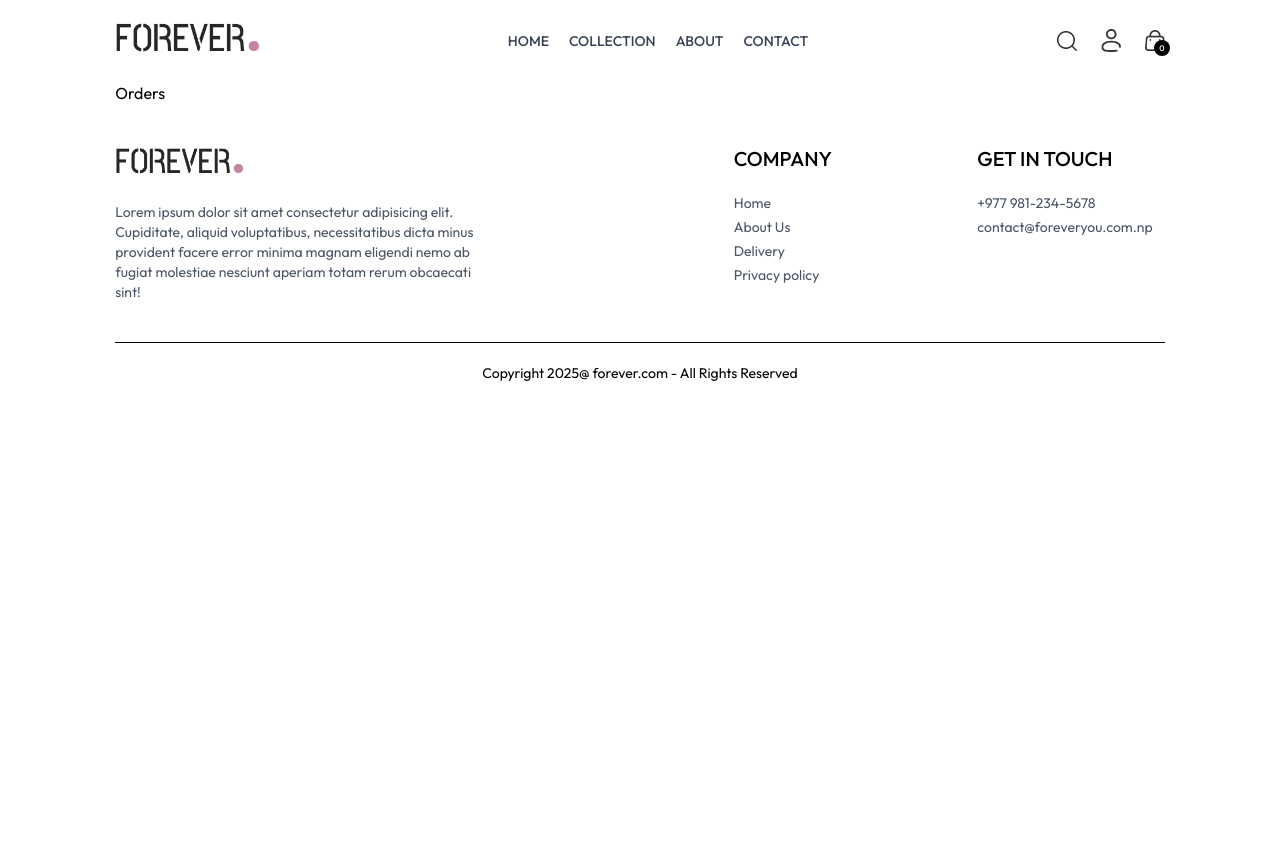
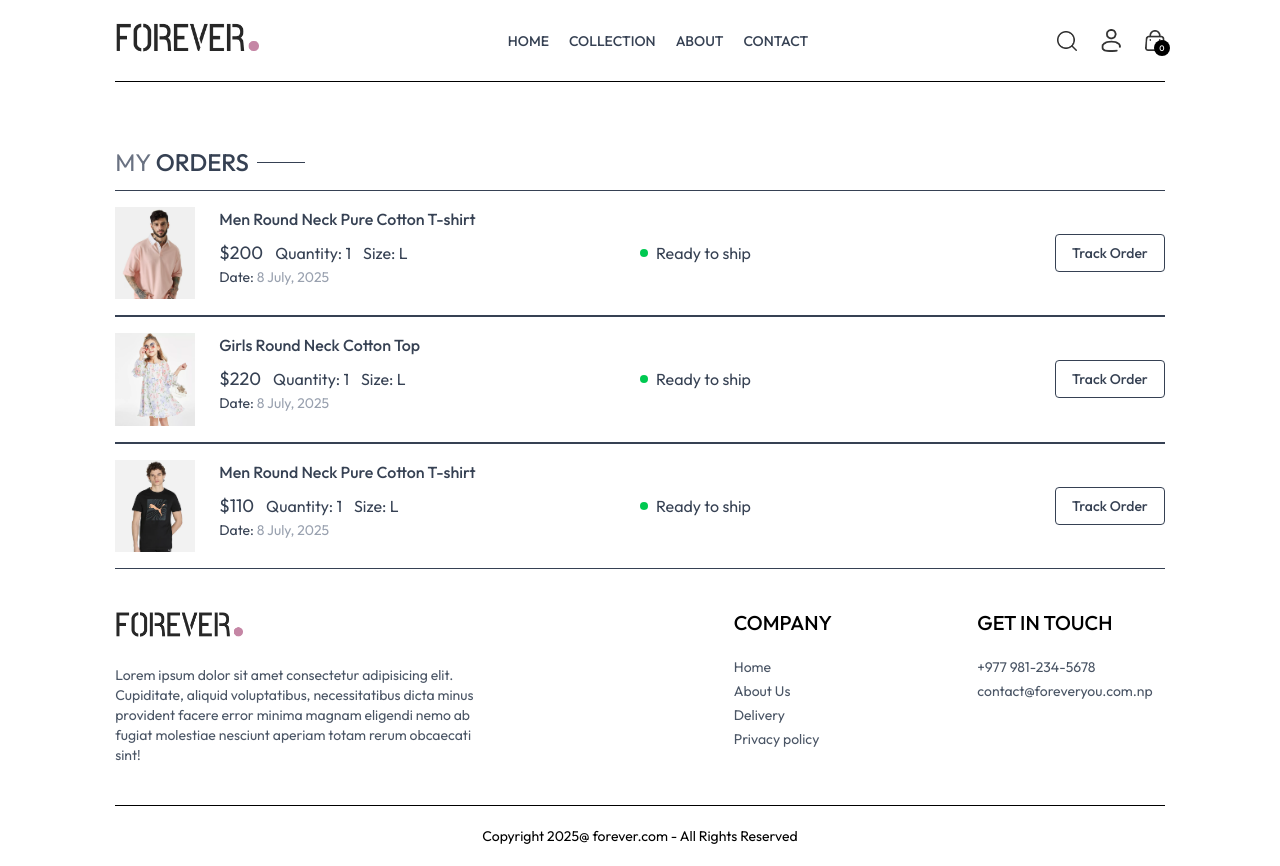
Before and after one commit to milancodess/ecommerce-app, a React (Vite) app in the folder frontend/: page /orders in a window 1280 px wide. Before the commit the page ends 800 px from the top, so only its background shows below. Built offline with nearby package versions, Linux system fonts and the light colour scheme.

Commit message:
Enhance Orders page: implement product listing with details including image, name, price, quantity, size, and order status.

```diff
--- a/frontend/src/pages/Orders.jsx
+++ b/frontend/src/pages/Orders.jsx
@@ -1,7 +1,51 @@
-import React from "react";
+import React, { useContext } from "react";
+import { ShopContext } from "../context/ShopContext";
+import Title from "../components/Title";
 
 const Orders = () => {
-  return <div>Orders</div>;
+  const { products, currency } = useContext(ShopContext);
+  return (
+    <div className="border-t pt-16">
+      <div className="text-2xl">
+        <Title text1={"MY"} text2={"ORDERS"} />
+      </div>
+      <div>
+        {products.slice(1, 4).map((item, index) => (
+          <div
+            key={index}
+            className="py-4 border-t border-b text-gray-700 flex flex-col md:flex-row md:items-center md:justify-between gap-4"
+          >
+            <div className="flex items-start gap-6 text-sm">
+              <img className="w-16 sm:w-20" src={item.image[0]} alt="" />
+              <div>
+                <p className="sm:text-base font-medium">{item.name}</p>
+                <div className="flex items-center gap-3 mt-2 text-base text-gray-700">
+                  <p className="text-lg">
+                    {currency}
+                    {item.price}
+                  </p>
+                  <p>Quantity: 1</p>
+                  <p>Size: L</p>
+                </div>
+                <p>
+                  Date: <span className="text-gray-400"> 8 July, 2025</span>
+                </p>
+              </div>
+            </div>
+            <div className="md:w-1/2 flex justify-between">
+              <div className="flex items-center gap-2">
+                <p className="min-w-2 h-2 rounded-full bg-green-500"></p>
+                <p className="text-sm md:text-base">Ready to ship</p>
+              </div>
+              <button className="border px-4 py-2 text-sm font-medium rounded-sm cursor-pointer">
+                Track Order
+              </button>
+            </div>
+          </div>
+        ))}
+      </div>
+    </div>
+  );
 };
 
 export default Orders;
```
